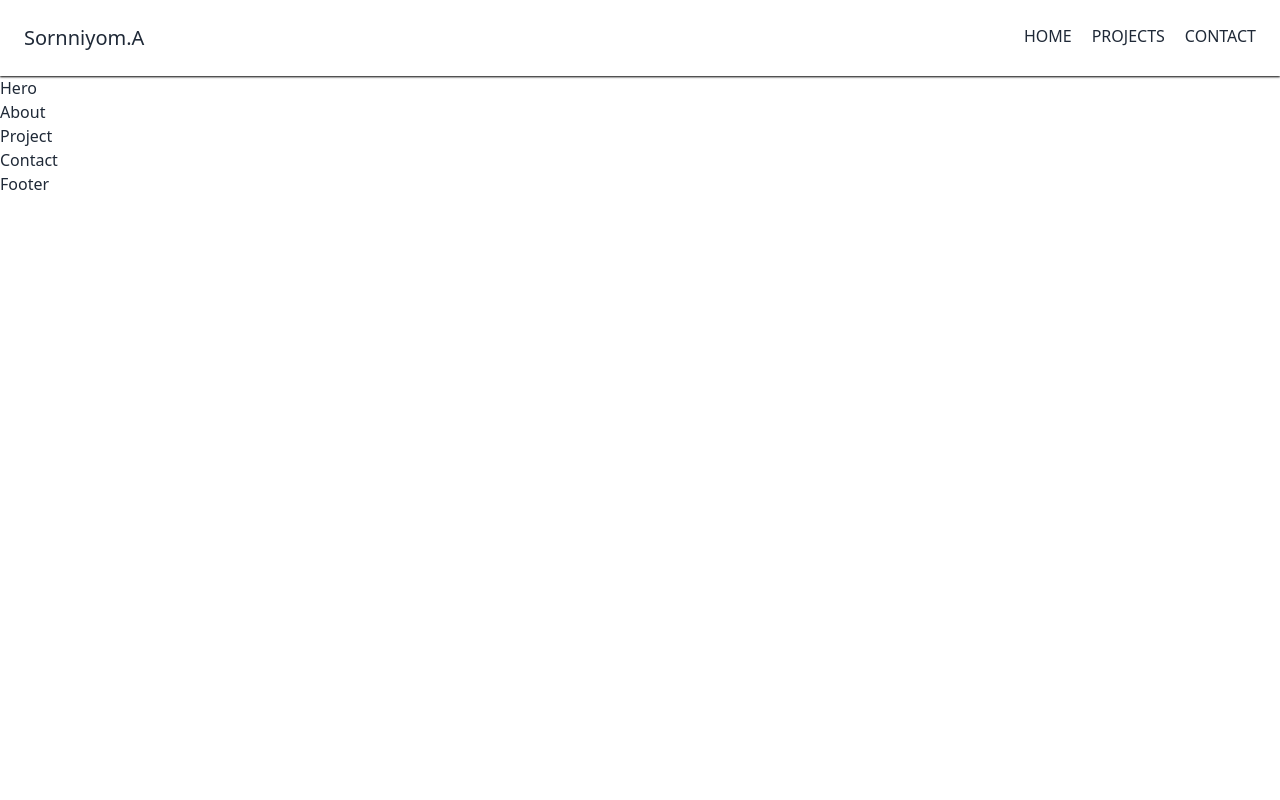
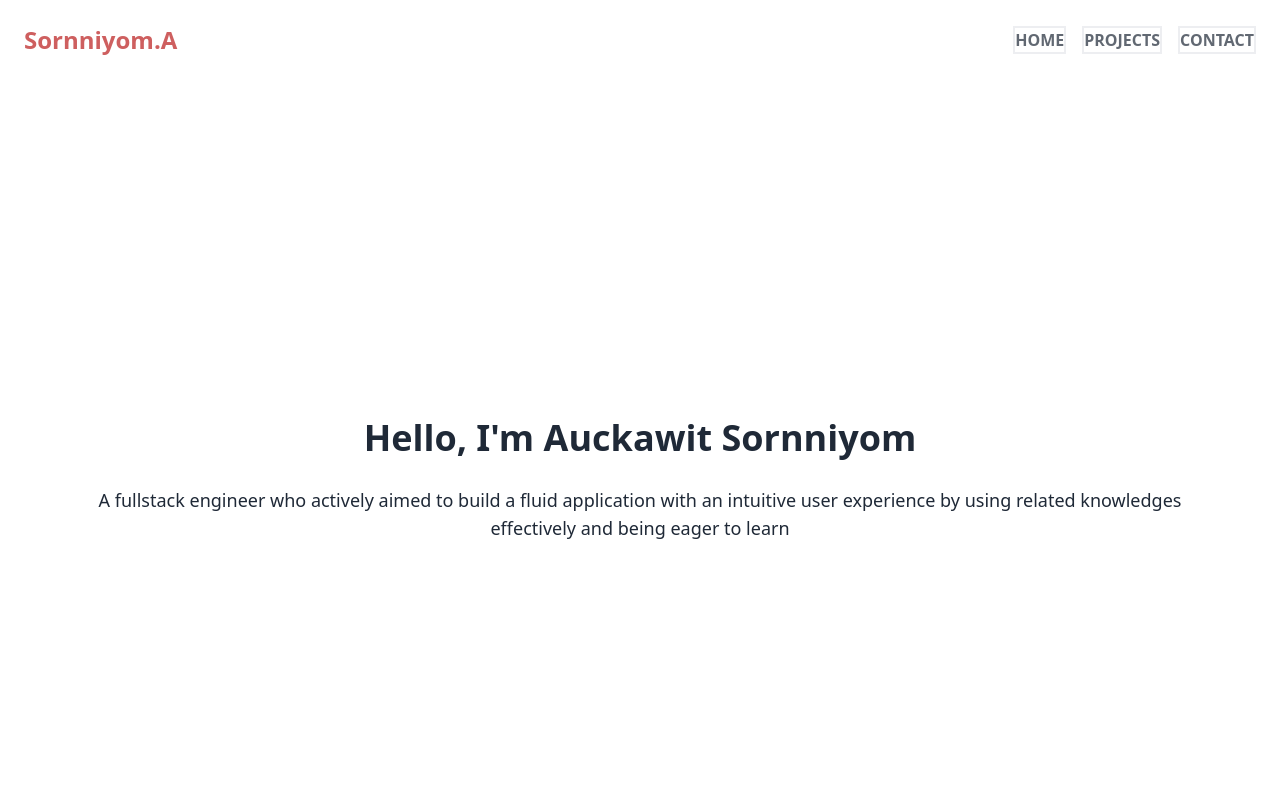
Before and after one commit to ymn-dev/portfolio, a React (Vite) app: page / in a window 1280 px wide. Shown: the top 800 px of the page. Built offline with nearby package versions, Linux system fonts and the light colour scheme.

Commit message:
rough hero section done

```diff
--- a/src/Components/Footer/Footer.jsx
+++ b/src/Components/Footer/Footer.jsx
@@ -1,7 +1,11 @@
 import React from "react";
 
 const Footer = () => {
-  return <div>Footer</div>;
+  return (
+    <footer className="flex justify-center items-center">
+      <span className=" text-2xl opacity-70">&copy; ymn-dev</span>
+    </footer>
+  );
 };
 
 export default Footer;
--- a/src/Components/Hero/Hero.jsx
+++ b/src/Components/Hero/Hero.jsx
@@ -1,7 +1,14 @@
 import React from "react";
 
 const Hero = () => {
-  return <div>Hero</div>;
+  return (
+    <div className="flex items-center justify-center h-[800px]" id="hero">
+      <div className="mx-24 ">
+        <h1 className=" text-4xl font-bold text-center">Hello, I'm Auckawit Sornniyom</h1>
+        <p className=" mt-7 text-lg text-center">A fullstack engineer who actively aimed to build a fluid application with an intuitive user experience by using related knowledges effectively and being eager to learn</p>
+      </div>
+    </div>
+  );
 };
 
 export default Hero;
--- a/src/Components/Navbar/Navbar.jsx
+++ b/src/Components/Navbar/Navbar.jsx
@@ -2,12 +2,20 @@ import React from "react";
 
 const Navbar = () => {
   return (
-    <nav className="flex justify-between item-center p-6 sticky top-0 shadow-black shadow-sm ">
-      <div className="text-xl">Sornniyom.A</div>
-      <ul className="flex gap-5">
-        <li>HOME</li>
-        <li>PROJECTS</li>
-        <li>CONTACT</li>
+    <nav className="flex justify-between item-center p-6 sticky top-0 shadow-transparent shadow-lg ">
+      <div className="text-2xl font-bold opacity-70 text-red-700">
+        <a href="#hero">Sornniyom.A</a>
+      </div>
+      <ul className="flex gap-4 items-center">
+        <li className="font-bold opacity-70 hover:transition-all  hover:text-orange-700 hover:border-b-gray-400 border-2 duration-500 ">
+          <a href="#hero">HOME</a>
+        </li>
+        <li className="font-bold opacity-70 hover:transition-all  hover:text-orange-700 hover:border-b-gray-400 border-2 duration-500 ">
+          <a href="#">PROJECTS</a>
+        </li>
+        <li className="font-bold opacity-70 hover:transition-all  hover:text-orange-700 hover:border-b-gray-400 border-2 duration-500 ">
+          <a href="#">CONTACT</a>
+        </li>
       </ul>
     </nav>
   );
```
